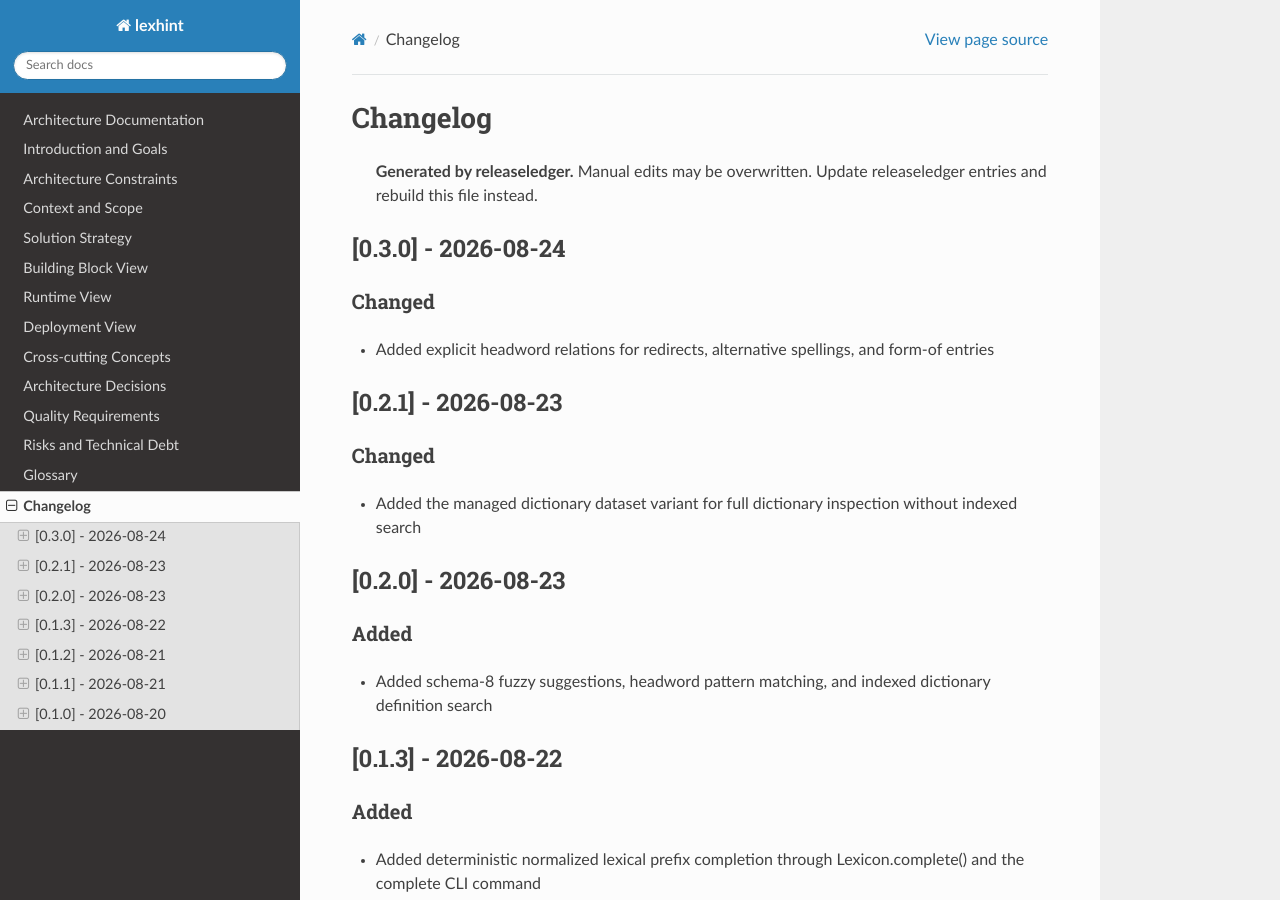
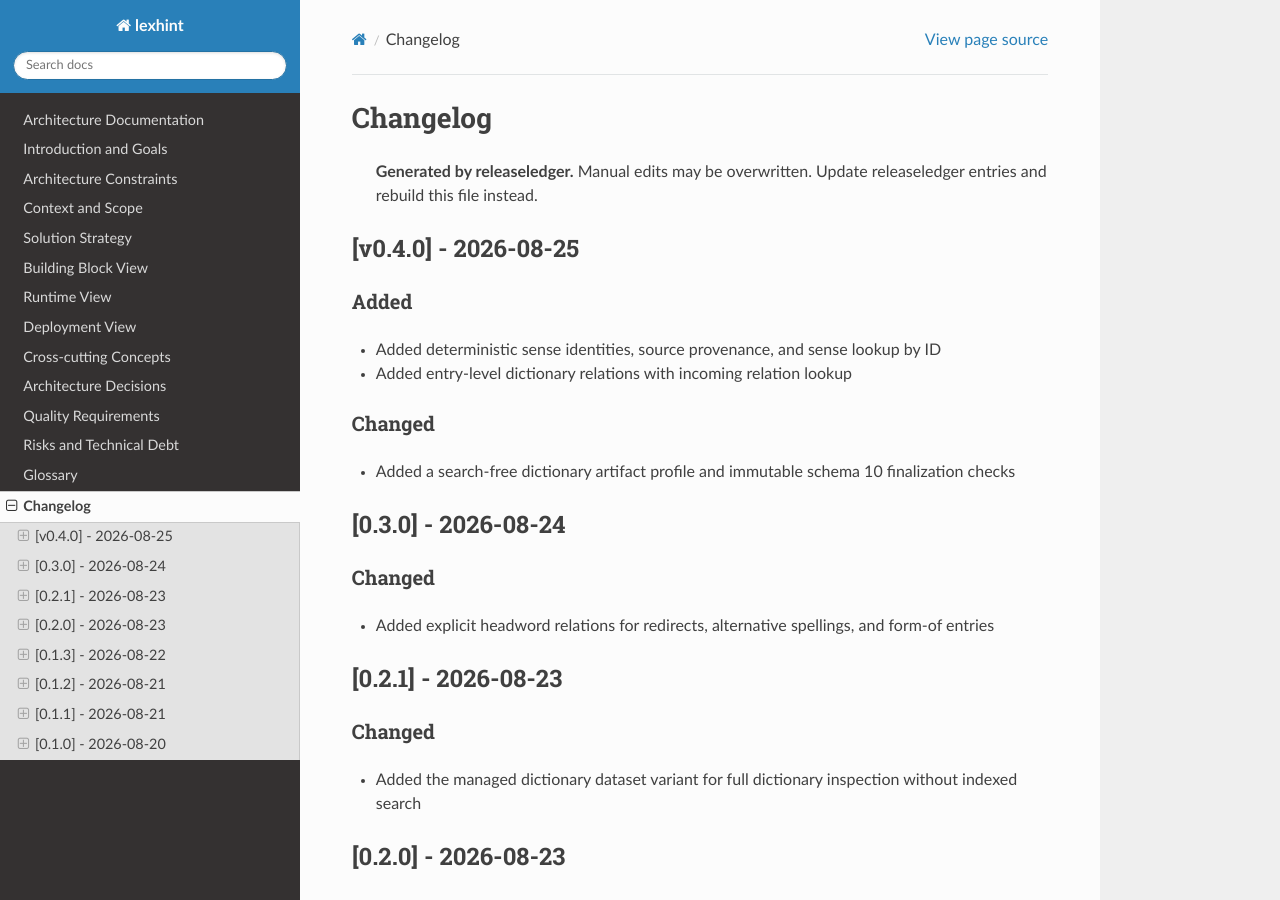
Before and after one commit to buchwandler/lexhint, a Sphinx documentation site: the page built from docs/changelog.md, in a window 1280 px wide and 900 px high. Built offline with Sphinx 7.4.7 and the Read the Docs theme 3.1.0, drawn with Linux system fonts in a browser that asks for light colours.

Commit message:
doc: changelog

```diff
--- a/docs/changelog.md
+++ b/docs/changelog.md
@@ -1,6 +1,19 @@
 # Changelog
 
 > **Generated by releaseledger.** Manual edits may be overwritten. Update releaseledger entries and rebuild this file instead.
+
+## [v0.4.0] - 2026-08-25
+
+### Added
+
+- Added deterministic sense identities, source provenance, and sense lookup by ID
+- Added entry-level dictionary relations with incoming relation lookup
+
+### Changed
+
+- Added a search-free dictionary artifact profile and immutable schema 10 finalization checks
+
+<!-- generated by releaseledger -->
 
 ## [0.3.0] - 2026-08-24
 
```
Also changed, not shown: docs/architecture.md (+0 -15 lines), .ledger/archledger/data/profiles/arc42/sections/content-0002.md, .ledger/archledger/data/profiles/arc42/sections/content-0006.md, .ledger/archledger/data/profiles/arc42/sections/content-0008.md, .ledger/archledger/data/profiles/arc42/sections/content-0009.md, .ledger/releaseledger/data/ledgers/main/releases/v0.4.0/entries/entry-0001.md (added), .ledger/releaseledger/data/ledgers/main/releases/v0.4.0/entries/entry-0002.md (added), .ledger/releaseledger/data/ledgers/main/releases/v0.4.0/entries/entry-0003.md (added), .ledger/releaseledger/data/ledgers/main/releases/v0.4.0/entries/entry-0004.md (added), .ledger/releaseledger/data/ledgers/main/releases/v0.4.0/release.md (added), 2 other files.
